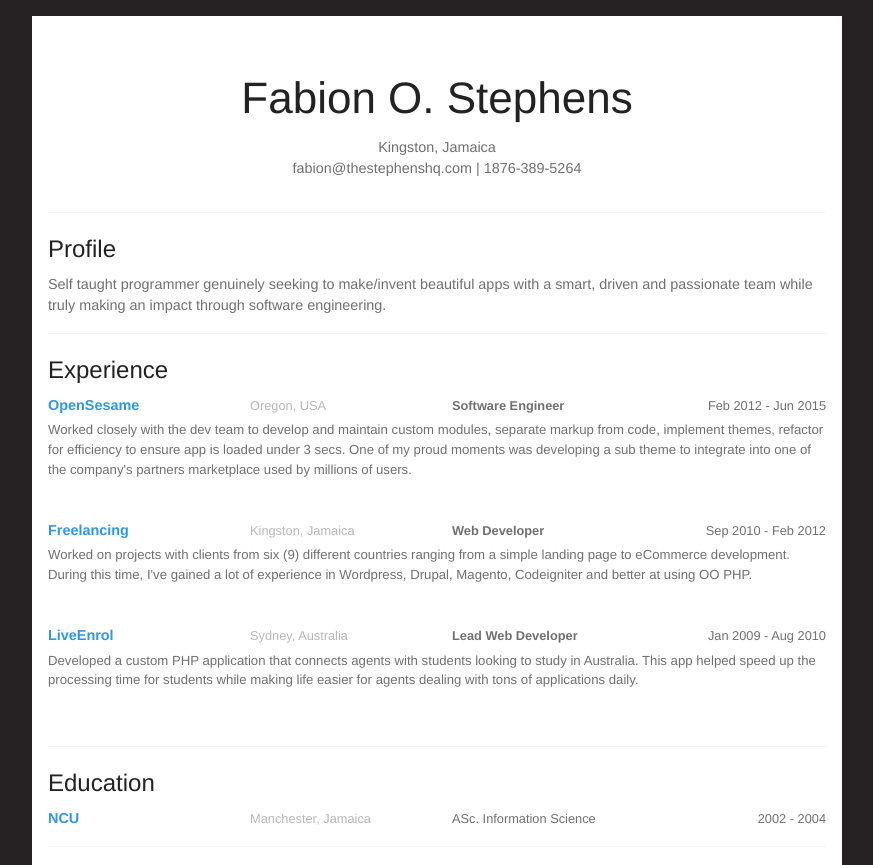
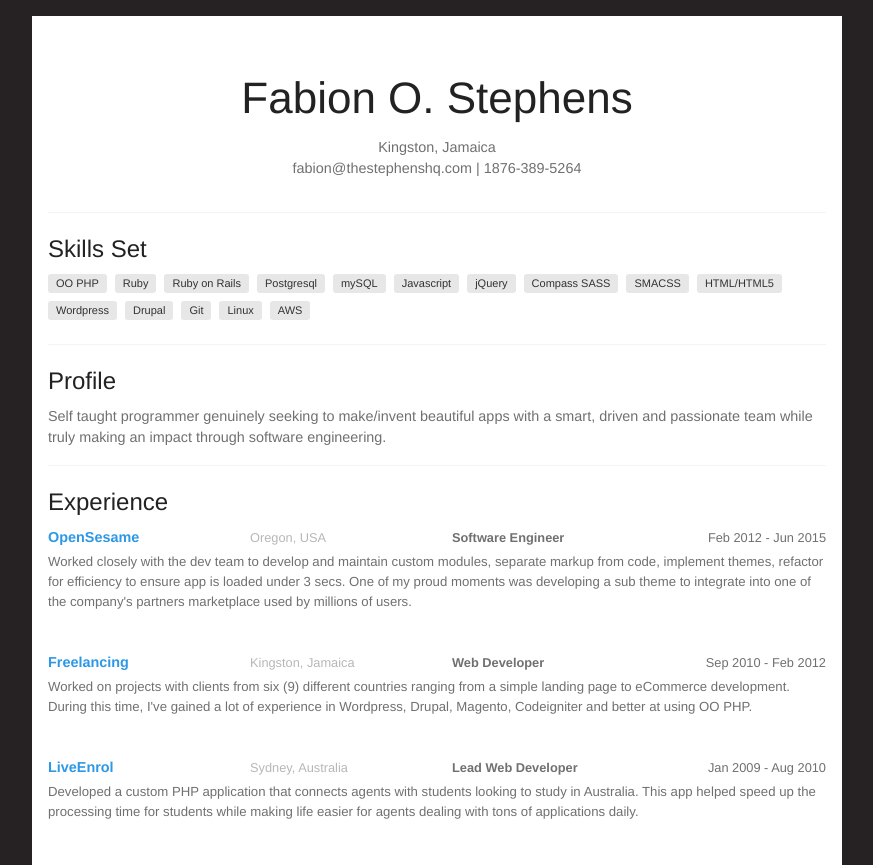
Before and after one commit to fabes/resume, a plain HTML site: page index.html in a window 1280 px wide. Shown: the top 865 px of the page, without its empty margins (203-1076 px from the left). Drawn offline with Linux system fonts and the light colour scheme.

Commit message:
Add skills set to my resume

```diff
--- a/assets/js/resume.js
+++ b/assets/js/resume.js
@@ -118,3 +118,12 @@ resumeApp.controller('recreCtrl', function($scope) {
     $scope.info = 'Just go out and explore life outside of the computer :) specifically having occasional drinks ' +
                   'with friends and family, playing video games, try to dance, meditate and giving back when I can to my community.'
 });
+
+//Declare a skills set controller with JSON objects
+resumeApp.controller('skillsCtrl', function($scope) {
+    $scope.header = 'Skills Set'
+    $scope.skillsset = [
+       'OO PHP', 'Ruby', 'Ruby on Rails', 'Postgresql', 'mySQL', 'Javascript', 'jQuery', 'Compass SASS', 'SMACSS', 'HTML/HTML5', 'Wordpress', 'Drupal',
+        'Git', 'Linux', 'AWS'
+    ];
+});
--- a/assets/sass/main.sass
+++ b/assets/sass/main.sass
@@ -5,3 +5,5 @@
 @import "modules/header"
 @import "modules/objective"
 @import "modules/experience"
+@import "modules/skills-set"
+@import "modules/footer"
--- /dev/null
+++ b/assets/sass/modules/_footer.sass
@@ -0,0 +1,2 @@
+.m-footer
+  padding: 1rem 0
--- /dev/null
+++ b/assets/sass/modules/_skills-set.sass
@@ -0,0 +1,5 @@
+.m-skills-set
+  .label
+    display: inline-block
+    float: left
+    margin: 0 0.5rem 0.5rem 0
--- a/index.html
+++ b/index.html
@@ -25,6 +25,20 @@
                                 </div>
                                 <div>
                                     {{biocontact.email}} | {{biocontact.telephone}}
+                                </div>
+                            </div>
+                        </div>
+                    </div>
+                </div>
+            </div>
+            <div class="m-app--content-block">
+                <div class="m-skills-set" ng-controller="skillsCtrl">
+                    <div class="row">
+                        <div class="small-12 columns">
+                            <div class="m-app--content-header">
+                                <h2>{{header}}</h2>
+                                <div ng-repeat="skill in skillsset">
+                                    <span class="radius secondary label">{{skill}}</span>
                                 </div>
                             </div>
                         </div>
```
Also changed, not shown: assets/css/main.css.
